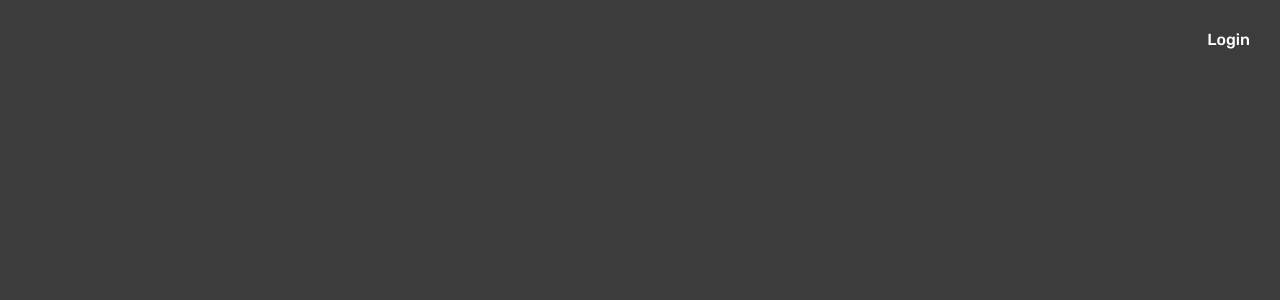
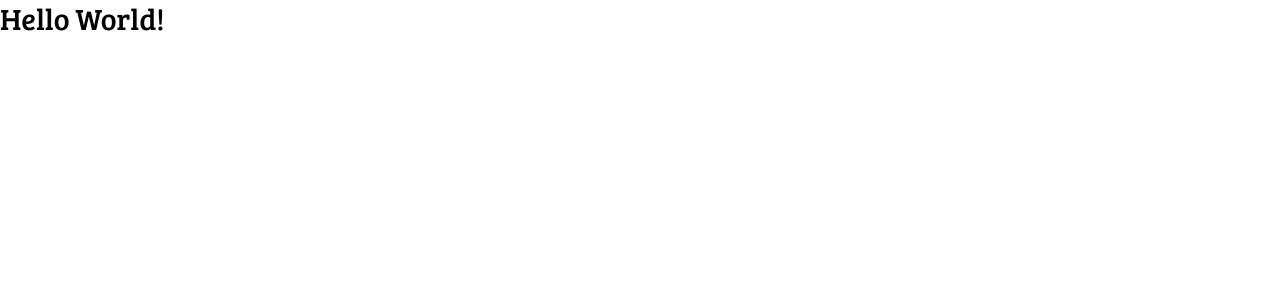
Before and after one commit to sahilbt/MyFashionRack, a Next.js app in the folder frontend/: page / in a window 1280 px wide. Shown: the top 300 px of the page. Built offline with nearby package versions, Linux system fonts and the light colour scheme.

Commit message:
Setup Tailwind

```diff
--- a/frontend/pages/_app.js
+++ b/frontend/pages/_app.js
@@ -1,14 +1,14 @@
 import '@/styles/globals.css'
-import {Rubik} from '@next/font/google'
+import {Bree_Serif} from '@next/font/google'
 
-const rubik = Rubik({
-    weight: '500',
+const font = Bree_Serif({
+    weight: '400',
     subsets:['latin'],
 })
 
 export default function App({ Component, pageProps }) {
   return(
-    <main className = {rubik.className}>
+    <main className = {font.className}>
         <Component {...pageProps} />
     </main>
   )
--- a/frontend/pages/index.js
+++ b/frontend/pages/index.js
@@ -1,7 +1,5 @@
 export default function index(){
     return(
-        <nav className = "navBar">
-            <a href = "#" className = "login">Login</a>
-        </nav>
+        <h1 className="text-3xl">Hello World!</h1>
     )
 }
--- /dev/null
+++ b/frontend/postcss.config.js
@@ -0,0 +1,6 @@
+module.exports = {
+  plugins: {
+    tailwindcss: {},
+    autoprefixer: {},
+  },
+}
--- a/frontend/styles/globals.css
+++ b/frontend/styles/globals.css
@@ -1,21 +1,3 @@
-:root{
-    background-color: #3C3C3C;
-    color: #FFFFFF;
-}
-
-body{
-    margin: 0;
-}
-
-.navBar{
-    width: 100%;
-    position: absolute;
-    display: flex;
-    justify-content: right;
-}
-
-.login{
-    margin: 30px 30px 0px 0px;
-    text-decoration: none;
-    color: #FFFFFF;
-}
+@tailwind base;
+@tailwind components;
+@tailwind utilities;
--- /dev/null
+++ b/frontend/tailwind.config.js
@@ -0,0 +1,8 @@
+/** @type {import('tailwindcss').Config} */
+module.exports = {
+  content: ['./pages/**/*.js'],
+  theme: {
+    extend: {},
+  },
+  plugins: [],
+}
```
Also changed, not shown: frontend/package.json (+8 -1 lines), 1 other file (tests, documents, lock files or other folders).
